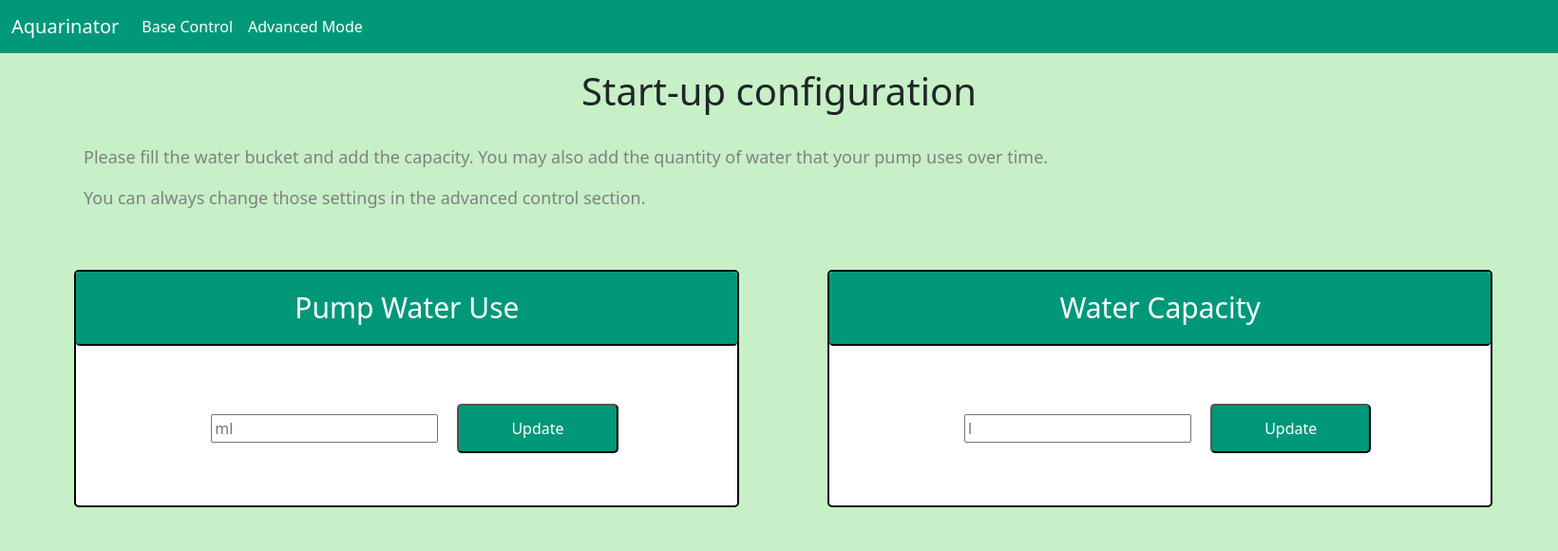
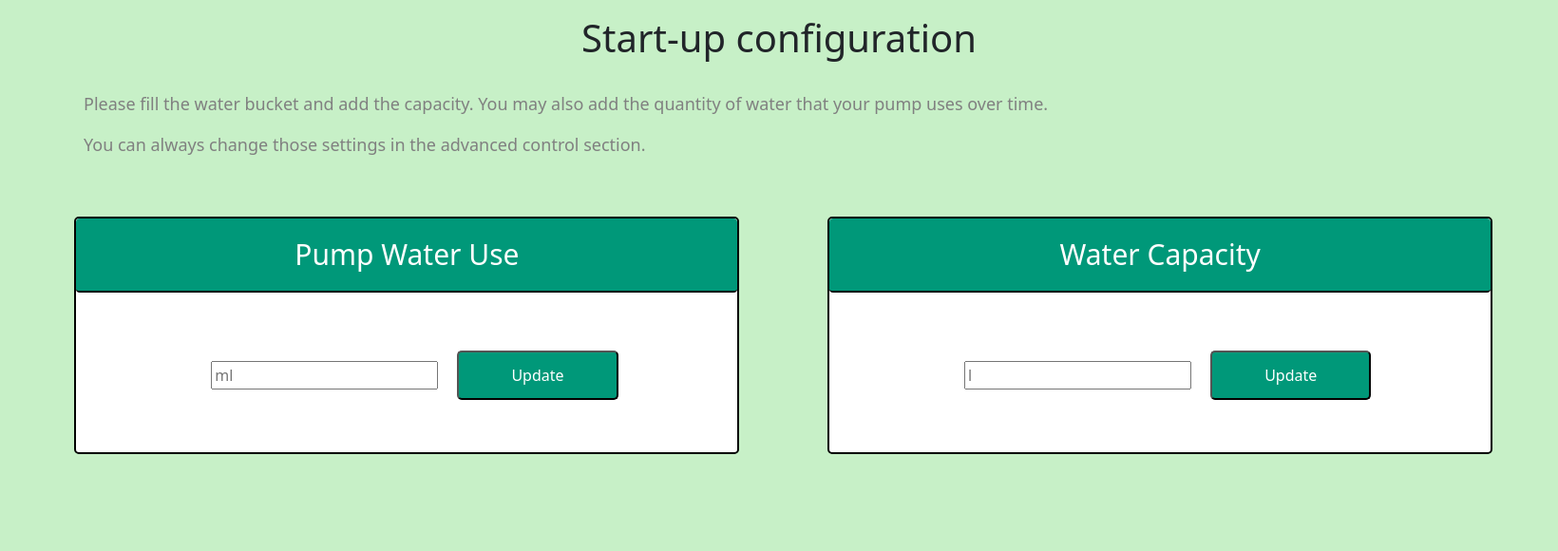
Before and after one commit to andrsdtr/aquarinator, a Flask app: template app/templates/start_config.html in a window 1640 px wide. Shown: the top 580 px of the page at 95% size. Run offline with Flask 2, Linux system fonts and the light colour scheme; the template is opened without the code that fills it, so the values that code supplies are empty.

Commit message:
start-up page changes

```diff
--- a/app/templates/start_config.html
+++ b/app/templates/start_config.html
@@ -1,10 +1,15 @@
-{% extends 'base.html' %}
 {% block content %}
 
 <link rel="stylesheet" href="{{ url_for('static', filename='/main.css') }}">
+<!-- Required meta tags -->
+<meta charset="utf-8">
+<meta name="viewport" content="width=device-width, initial-scale=1">
 
+<!-- Bootstrap CSS -->
+<link href="https://cdn.jsdelivr.net/npm/bootstrap@5.0.1/dist/css/bootstrap.min.css" rel="stylesheet" integrity="sha384-+0n0xVW2eSR5OomGNYDnhzAbDsOXxcvSN1TPprVMTNDbiYZCxYbOOl7+AMvyTG2x" crossorigin="anonymous">
+<link rel="stylesheet" href="{{ url_for('static', filename='css/main.css') }}">
+<body style="background-color: rgba(190, 238, 190, 0.849);">
 <h1 class="h1base">Start-up configuration</h1>
-
 <div class="centerstart">
     <p class="pbase">Please fill the water bucket and add the capacity.  You may also add the quantity of water that your pump uses over time.</p>
     <p class="pbase">You can always change those settings in the advanced control section.</p>
@@ -25,4 +30,6 @@
     </form>
 </div>
 </div>
+</body>
+
 {% endblock %}
```
Also changed, not shown: app/templates/advanced.html (+12 -4 lines).
